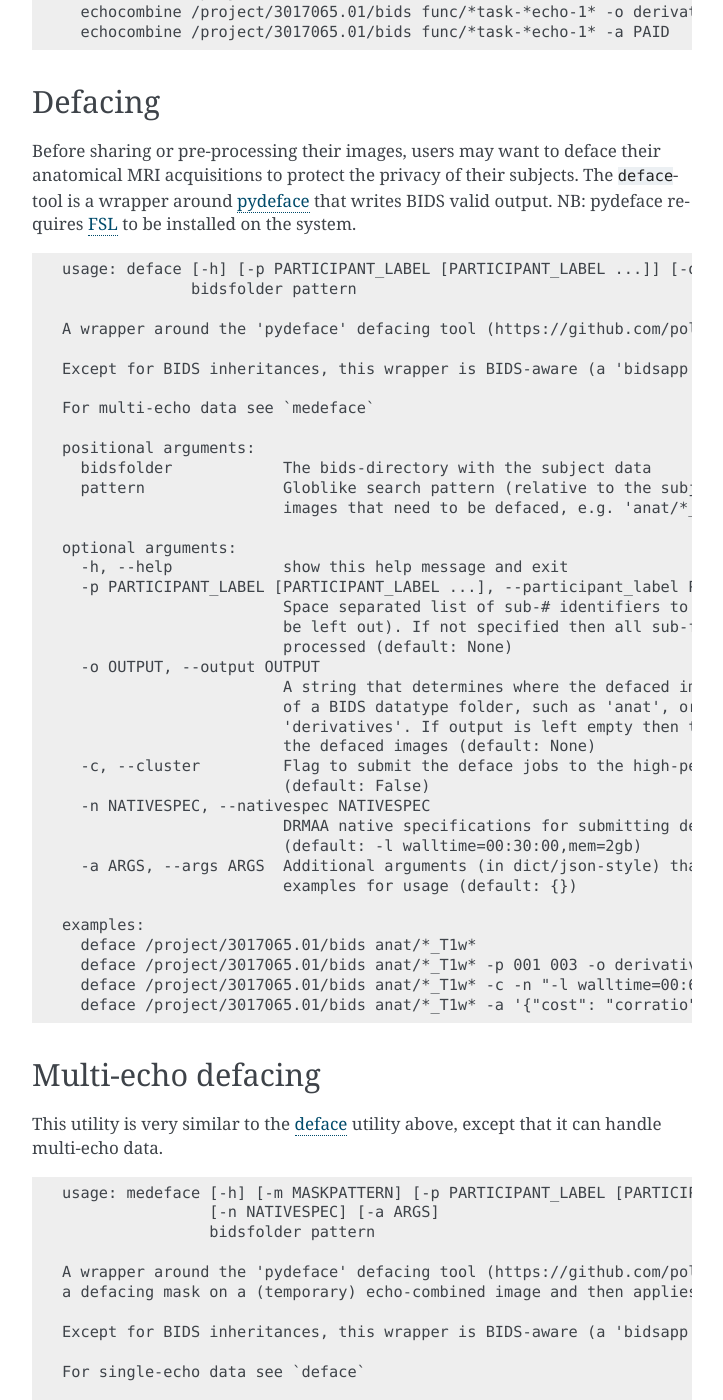
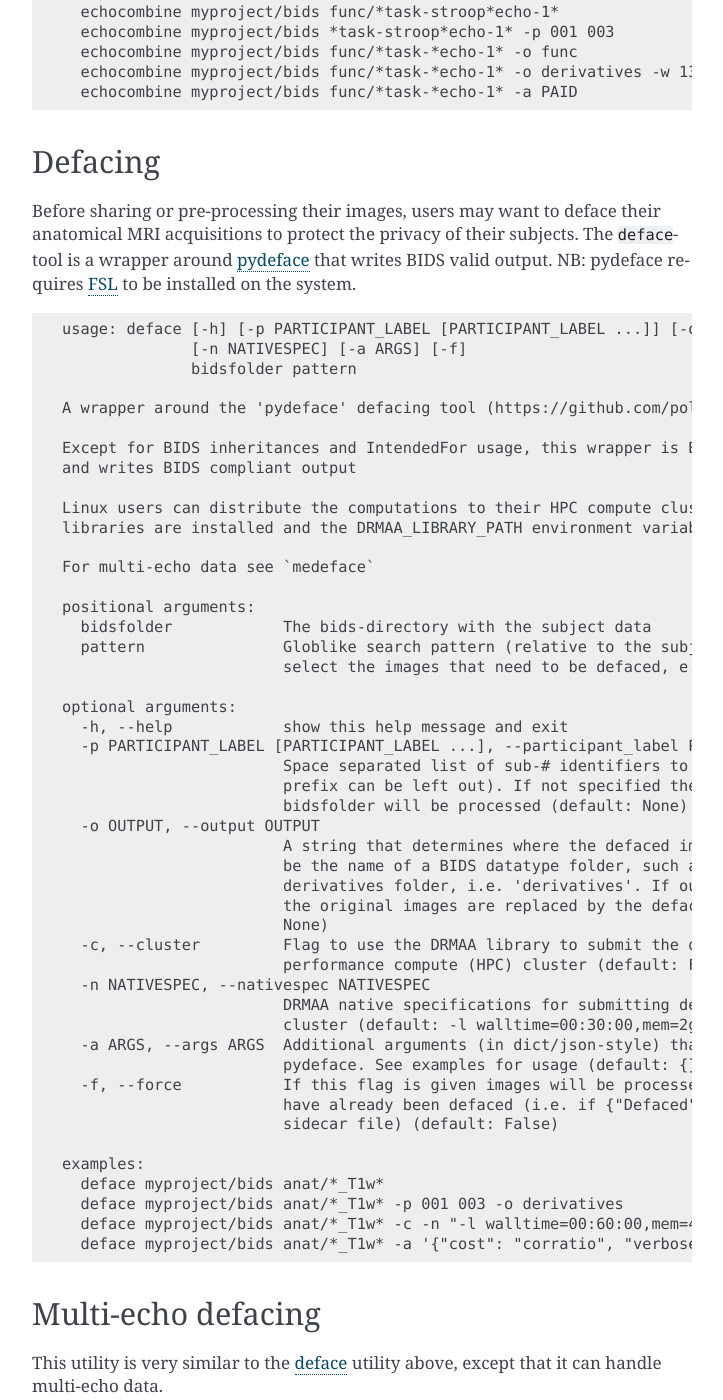
Before and after one commit to Donders-Institute/bidscoin, a Sphinx documentation site: the page built from docs/bidsapps.rst, in a window 1280 px wide and 1400 px high, scrolled down 1047 px. Shown: the whole window, without its empty margins (388-1111 px from the left). Built offline with Sphinx 7.4.7, drawn with Linux system fonts in a browser that asks for light colours; some of the changed text lies outside the part shown.

Commit message:
Doc updates

```diff
--- a/docs/bidsapps.rst
+++ b/docs/bidsapps.rst
@@ -9,46 +9,49 @@
 ::
 
     usage: echocombine [-h] [-p PARTICIPANT_LABEL [PARTICIPANT_LABEL ...]] [-o OUTPUT]
-                       [-a {PAID,TE,average}] [-w [WEIGHTS [WEIGHTS ...]]] [-f]
+                       [-a {PAID,TE,average}] [-w [WEIGHTS ...]] [-f]
                        bidsfolder pattern
 
-    A wrapper around the 'mecombine' multi-echo combination tool (https://github.com/Donders-Institute/multiecho).
+    A wrapper around the 'mecombine' multi-echo combination tool
+    (https://github.com/Donders-Institute/multiecho).
 
-    Except for BIDS inheritances, this wrapper is BIDS-aware (a 'bidsapp') and writes BIDS compliant output
+    Except for BIDS inheritances, this wrapper is BIDS-aware (a 'bidsapp') and writes BIDS
+    compliant output
 
     positional arguments:
       bidsfolder            The bids-directory with the (multi-echo) subject data
-      pattern               Globlike recursive search pattern (relative to the subject/session folder) to
-                            select the first echo of the images that need to be combined, e.g.
-                            '*task-*echo-1*'
+      pattern               Globlike recursive search pattern (relative to the subject/session
+                            folder) to select the first echo of the images that need to be
+                            combined, e.g. '*task-*echo-1*'
 
     optional arguments:
       -h, --help            show this help message and exit
       -p PARTICIPANT_LABEL [PARTICIPANT_LABEL ...], --participant_label PARTICIPANT_LABEL [PARTICIPANT_LABEL ...]
-                            Space separated list of sub-# identifiers to be processed (the sub- prefix can
-                            be left out). If not specified then all sub-folders in the bidsfolder will be
-                            processed (default: None)
+                            Space separated list of sub-# identifiers to be processed (the sub-
+                            prefix can be left out). If not specified then all sub-folders in the
+                            bidsfolder will be processed (default: None)
       -o OUTPUT, --output OUTPUT
-                            A string that determines where the output is saved. It can be the name of a BIDS
-                            datatype folder, such as 'func', or of the derivatives folder, i.e.
-                            'derivatives'. If output = [the name of the input datatype folder] then the
-                            original echo images are replaced by one combined image. If output is left empty
-                            then the combined image is saved in the input datatype folder and the original
-                            echo images are moved to the extra_data folder (default: )
+                            A string that determines where the output is saved. It can be the
+                            name of a BIDS datatype folder, such as 'func', or of the derivatives
+                            folder, i.e. 'derivatives'. If output = [the name of the input
+                            datatype folder] then the original echo images are replaced by one
+                            combined image. If output is left empty then the combined image is
+                            saved in the input datatype folder and the original echo images are
+                            moved to the extra_data folder (default: )
       -a {PAID,TE,average}, --algorithm {PAID,TE,average}
                             Combination algorithm (default: TE)
-      -w [WEIGHTS [WEIGHTS ...]], --weights [WEIGHTS [WEIGHTS ...]]
+      -w [WEIGHTS ...], --weights [WEIGHTS ...]
                             Weights for each echo (default: None)
-      -f, --force           If this flag is given subjects will be processed, regardless of existing target
-                            files already exist. Otherwise the echo-combination will be skipped (default:
-                            False)
+      -f, --force           If this flag is given subjects will be processed, regardless of
+                            existing target files already exist. Otherwise the echo-combination
+                            will be skipped (default: False)
 
     examples:
-      echocombine /project/3017065.01/bids func/*task-stroop*echo-1*
-      echocombine /project/3017065.01/bids *task-stroop*echo-1* -p 001 003
-      echocombine /project/3017065.01/bids func/*task-*echo-1* -o func
-      echocombine /project/3017065.01/bids func/*task-*echo-1* -o derivatives -w 13 26 39 52
-      echocombine /project/3017065.01/bids func/*task-*echo-1* -a PAID
+      echocombine myproject/bids func/*task-stroop*echo-1*
+      echocombine myproject/bids *task-stroop*echo-1* -p 001 003
+      echocombine myproject/bids func/*task-*echo-1* -o func
+      echocombine myproject/bids func/*task-*echo-1* -o derivatives -w 13 26 39 52
+      echocombine myproject/bids func/*task-*echo-1* -a PAID
 
 Defacing
 --------
@@ -57,44 +60,53 @@
 
 ::
 
-    usage: deface [-h] [-p PARTICIPANT_LABEL [PARTICIPANT_LABEL ...]] [-o OUTPUT] [-c] [-n NATIVESPEC] [-a ARGS]
+    usage: deface [-h] [-p PARTICIPANT_LABEL [PARTICIPANT_LABEL ...]] [-o OUTPUT] [-c]
+                  [-n NATIVESPEC] [-a ARGS] [-f]
                   bidsfolder pattern
 
     A wrapper around the 'pydeface' defacing tool (https://github.com/poldracklab/pydeface).
 
-    Except for BIDS inheritances, this wrapper is BIDS-aware (a 'bidsapp') and writes BIDS compliant output
+    Except for BIDS inheritances and IntendedFor usage, this wrapper is BIDS-aware (a 'bidsapp')
+    and writes BIDS compliant output
+
+    Linux users can distribute the computations to their HPC compute cluster if the DRMAA
+    libraries are installed and the DRMAA_LIBRARY_PATH environment variable set
 
     For multi-echo data see `medeface`
 
     positional arguments:
       bidsfolder            The bids-directory with the subject data
-      pattern               Globlike search pattern (relative to the subject/session folder) to select the
-                            images that need to be defaced, e.g. 'anat/*_T1w*'
+      pattern               Globlike search pattern (relative to the subject/session folder) to
+                            select the images that need to be defaced, e.g. 'anat/*_T1w*'
 
     optional arguments:
       -h, --help            show this help message and exit
       -p PARTICIPANT_LABEL [PARTICIPANT_LABEL ...], --participant_label PARTICIPANT_LABEL [PARTICIPANT_LABEL ...]
-                            Space separated list of sub-# identifiers to be processed (the sub- prefix can
-                            be left out). If not specified then all sub-folders in the bidsfolder will be
-                            processed (default: None)
+                            Space separated list of sub-# identifiers to be processed (the sub-
+                            prefix can be left out). If not specified then all sub-folders in the
+                            bidsfolder will be processed (default: None)
       -o OUTPUT, --output OUTPUT
-                            A string that determines where the defaced images are saved. It can be the name
-                            of a BIDS datatype folder, such as 'anat', or of the derivatives folder, i.e.
-                            'derivatives'. If output is left empty then the original images are replaced by
-                            the defaced images (default: None)
-      -c, --cluster         Flag to submit the deface jobs to the high-performance compute (HPC) cluster
-                            (default: False)
+                            A string that determines where the defaced images are saved. It can
+                            be the name of a BIDS datatype folder, such as 'anat', or of the
+                            derivatives folder, i.e. 'derivatives'. If output is left empty then
+                            the original images are replaced by the defaced images (default:
+                            None)
+      -c, --cluster         Flag to use the DRMAA library to submit the deface jobs to a high-
+                            performance compute (HPC) cluster (default: False)
       -n NATIVESPEC, --nativespec NATIVESPEC
-                            DRMAA native specifications for submitting deface jobs to the HPC cluster
-                            (default: -l walltime=00:30:00,mem=2gb)
-      -a ARGS, --args ARGS  Additional arguments (in dict/json-style) that are passed to pydeface. See
-                            examples for usage (default: {})
+                            DRMAA native specifications for submitting deface jobs to the HPC
+                            cluster (default: -l walltime=00:30:00,mem=2gb)
+      -a ARGS, --args ARGS  Additional arguments (in dict/json-style) that are passed to
+                            pydeface. See examples for usage (default: {})
+      -f, --force           If this flag is given images will be processed, regardless if images
+                            have already been defaced (i.e. if {"Defaced": True} in the json
+                            sidecar file) (default: False)
 
     examples:
-      deface /project/3017065.01/bids anat/*_T1w*
-      deface /project/3017065.01/bids anat/*_T1w* -p 001 003 -o derivatives
-      deface /project/3017065.01/bids anat/*_T1w* -c -n "-l walltime=00:60:00,mem=4gb"
-      deface /project/3017065.01/bids anat/*_T1w* -a '{"cost": "corratio", "verbose": ""}'
+      deface myproject/bids anat/*_T1w*
+      deface myproject/bids anat/*_T1w* -p 001 003 -o derivatives
+      deface myproject/bids anat/*_T1w* -c -n "-l walltime=00:60:00,mem=4gb"
+      deface myproject/bids anat/*_T1w* -a '{"cost": "corratio", "verbose": ""}'
 
 Multi-echo defacing
 -------------------
@@ -103,53 +115,114 @@
 
 ::
 
-    usage: medeface [-h] [-m MASKPATTERN] [-p PARTICIPANT_LABEL [PARTICIPANT_LABEL ...]] [-o OUTPUT] [-c]
-                    [-n NATIVESPEC] [-a ARGS]
+    usage: medeface [-h] [-m MASKPATTERN] [-p PARTICIPANT_LABEL [PARTICIPANT_LABEL ...]]
+                    [-o OUTPUT] [-c] [-n NATIVESPEC] [-a ARGS] [-f]
                     bidsfolder pattern
 
-    A wrapper around the 'pydeface' defacing tool (https://github.com/poldracklab/pydeface) that computes
-    a defacing mask on a (temporary) echo-combined image and then applies it to each individual echo-image.
+    A wrapper around the 'pydeface' defacing tool (https://github.com/poldracklab/pydeface) that
+    computes a defacing mask on a (temporary) echo-combined image and then applies it to each
+    individual echo-image.
 
-    Except for BIDS inheritances, this wrapper is BIDS-aware (a 'bidsapp') and writes BIDS compliant output
+    Except for BIDS inheritances and IntendedFor usage, this wrapper is BIDS-aware (a 'bidsapp')
+    and writes BIDS compliant output
+
+    Linux users can distribute the computations to their HPC compute cluster if the DRMAA
+    libraries are installed and the DRMAA_LIBRARY_PATH environment variable set
 
     For single-echo data see `deface`
 
     positional arguments:
       bidsfolder            The bids-directory with the (multi-echo) subject data
-      pattern               Globlike search pattern (relative to the subject/session folder) to select the
-                            images that need to be defaced, e.g. 'anat/*_T2starw*'
+      pattern               Globlike search pattern (relative to the subject/session folder) to
+                            select the images that need to be defaced, e.g. 'anat/*_T2starw*'
 
     optional arguments:
       -h, --help            show this help message and exit
       -m MASKPATTERN, --maskpattern MASKPATTERN
-                            Globlike search pattern (relative to the subject/session folder) to select the
-                            images from which the defacemask is computed, e.g. 'anat/*_part-mag_*_T2starw*'.
-                            If not given then 'pattern' is used (default: None)
+                            Globlike search pattern (relative to the subject/session folder) to
+                            select the images from which the defacemask is computed, e.g.
+                            'anat/*_part-mag_*_T2starw*'. If not given then 'pattern' is used
+                            (default: None)
       -p PARTICIPANT_LABEL [PARTICIPANT_LABEL ...], --participant_label PARTICIPANT_LABEL [PARTICIPANT_LABEL ...]
-                            Space separated list of sub-# identifiers to be processed (the sub- prefix can
-                            be left out). If not specified then all sub-folders in the bidsfolder will be
-                            processed (default: None)
+                            Space separated list of sub-# identifiers to be processed (the sub-
+                            prefix can be left out). If not specified then all sub-folders in the
+                            bidsfolder will be processed (default: None)
       -o OUTPUT, --output OUTPUT
-                            A string that determines where the defaced images are saved. It can be the name
-                            of a BIDS datatype folder, such as 'anat', or of the derivatives folder, i.e.
-                            'derivatives'. If output is left empty then the original images are replaced by
-                            the defaced images (default: None)
-      -c, --cluster         Flag to submit the deface jobs to the high-performance compute (HPC) cluster
-                            (default: False)
+                            A string that determines where the defaced images are saved. It can
+                            be the name of a BIDS datatype folder, such as 'anat', or of the
+                            derivatives folder, i.e. 'derivatives'. If output is left empty then
+                            the original images are replaced by the defaced images (default:
+                            None)
+      -c, --cluster         Flag to submit the deface jobs to a high-performance compute (HPC)
+                            cluster (default: False)
       -n NATIVESPEC, --nativespec NATIVESPEC
-                            DRMAA native specifications for submitting deface jobs to the HPC cluster
-                            (default: -l walltime=00:30:00,mem=2gb)
-      -a ARGS, --args ARGS  Additional arguments (in dict/json-style) that are passed to pydeface. See
-                            examples for usage (default: {})
+                            DRMAA native specifications for submitting deface jobs to the HPC
+                            cluster (default: -l walltime=00:30:00,mem=2gb)
+      -a ARGS, --args ARGS  Additional arguments (in dict/json-style) that are passed to
+                            pydeface. See examples for usage (default: {})
+      -f, --force           If this flag is given images will be processed, regardless if images
+                            have already been defaced (i.e. if {"Defaced": True} in the json
+                            sidecar file) (default: False)
 
     examples:
-      medeface /project/3017065.01/bids anat/*_T1w*
-      medeface /project/3017065.01/bids anat/*_T1w* -p 001 003 -o derivatives
-      medeface /project/3017065.01/bids anat/*_T1w* -c -n "-l walltime=00:60:00,mem=4gb"
-      medeface /project/3017065.01/bids anat/*acq-GRE* -m anat/*acq-GRE*magnitude*"
-      medeface /project/3017065.01/bids anat/*_FLAIR* -a '{"cost": "corratio", "verbose": ""}'
+      medeface myproject/bids anat/*_T1w*
+      medeface myproject/bids anat/*_T1w* -p 001 003 -o derivatives
+      medeface myproject/bids anat/*_T1w* -c -n "-l walltime=00:60:00,mem=4gb"
+      medeface myproject/bids anat/*acq-GRE* -m anat/*acq-GRE*magnitude*"
+      medeface myproject/bids anat/*_FLAIR* -a '{"cost": "corratio", "verbose": ""}'
 
 Skull-stripping
 ---------------
 
-The ``skullstrip``-tool is a wrapper around the synthstrip tool that writes BIDS valid output. NB: skullstrip requires `FreeSurfer <https://surfer.nmr.mgh.harvard.edu/docs/synthstrip/>`__ of (v7.3.2 or higher) to be installed on the system
+The ``skullstrip``-tool is a wrapper around the synthstrip tool that writes BIDS valid output
+
+::
+
+    usage: skullstrip [-h] [-p PARTICIPANT_LABEL [PARTICIPANT_LABEL ...]] [-m MASKED]
+                      [-o OUTPUT [OUTPUT ...]] [-f] [-a ARGS]
+                      bidsfolder pattern
+
+    A wrapper around FreeSurfer's 'synthstrip' skull stripping tool
+    (https://surfer.nmr.mgh.harvard.edu/docs/synthstrip). Except for BIDS inheritances,
+    this wrapper is BIDS-aware (a 'bidsapp') and writes BIDS compliant output
+
+    The corresponding brain mask is saved in the bids/derivatives/synthstrip folder
+
+    Assumes the installation of FreeSurfer v7.3.2 or higher
+
+    positional arguments:
+      bidsfolder            The bids-directory with the subject data
+      pattern               Globlike search pattern (relative to the subject/session folder) to
+                            select the (3D) images that need to be skullstripped, e.g.
+                            'anat/*_T1w*'
+
+    optional arguments:
+      -h, --help            show this help message and exit
+      -p PARTICIPANT_LABEL [PARTICIPANT_LABEL ...], --participant_label PARTICIPANT_LABEL [PARTICIPANT_LABEL ...]
+                            Space separated list of sub-# identifiers to be processed (the sub-
+                            prefix can be left out). If not specified then all sub-folders in the
+                            bidsfolder will be processed (default: None)
+      -m MASKED, --masked MASKED
+                            Globlike search pattern (relative to the subject/session folder) to
+                            select additional (3D/4D) images from the same space that need to be
+                            masked with the same mask, e.g. 'fmap/*_phasediff'. NB: This option
+                            can only be used if pattern yieds a single file per session (default:
+                            None)
+      -o OUTPUT [OUTPUT ...], --output OUTPUT [OUTPUT ...]
+                            One or two output strings that determine where the skullstripped +
+                            additional masked images are saved. Each output string can be the
+                            name of a BIDS datatype folder, such as 'anat', or of the derivatives
+                            folder, i.e. 'derivatives' (default). If the output string is the
+                            same as the datatype then the original images are replaced by the
+                            skullstripped images (default: None)
+      -f, --force           Process images, regardless whether images have already been
+                            skullstripped (i.e. if {'SkullStripped': True} in the json sidecar
+                            file) (default: False)
+      -a ARGS, --args ARGS  Additional arguments that are passed to synthstrip (NB: Use quotes
+                            and a leading space to prevent unintended argument parsing) (default:
+                            )
+
+    examples:
+      skullstrip myproject/bids anat/*_T1w*
+      skullstrip myproject/bids anat/*_T1w* -p 001 003 -a ' --no-csf'
+      skullstrip myproject/bids fmap/*_magnitude1* -m fmap/*_phasediff -o extra_data fmap
```
Also changed, not shown: docs/utilities.rst (+10 -10 lines), docs/workflow.rst (+6 -6 lines).
